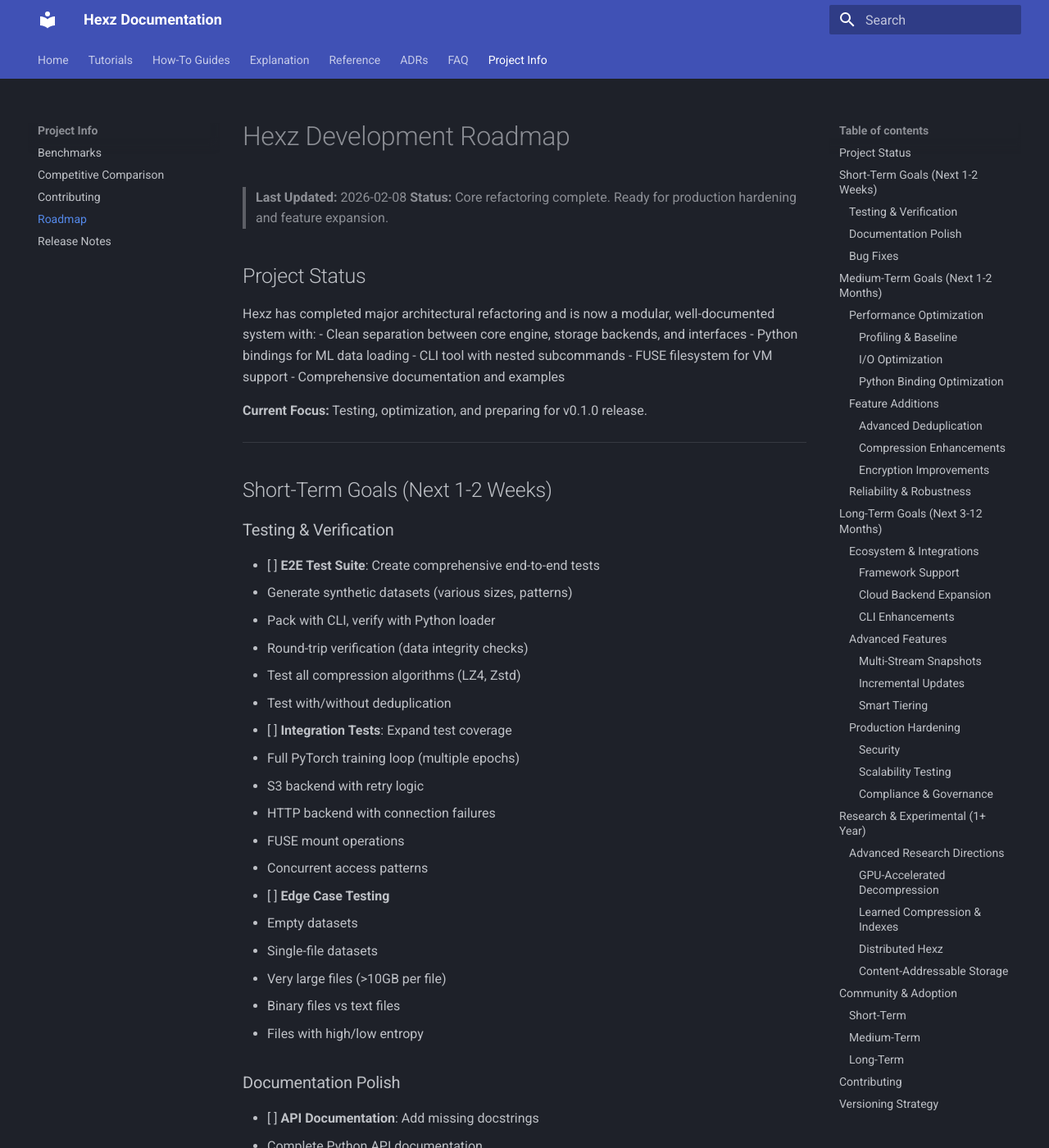
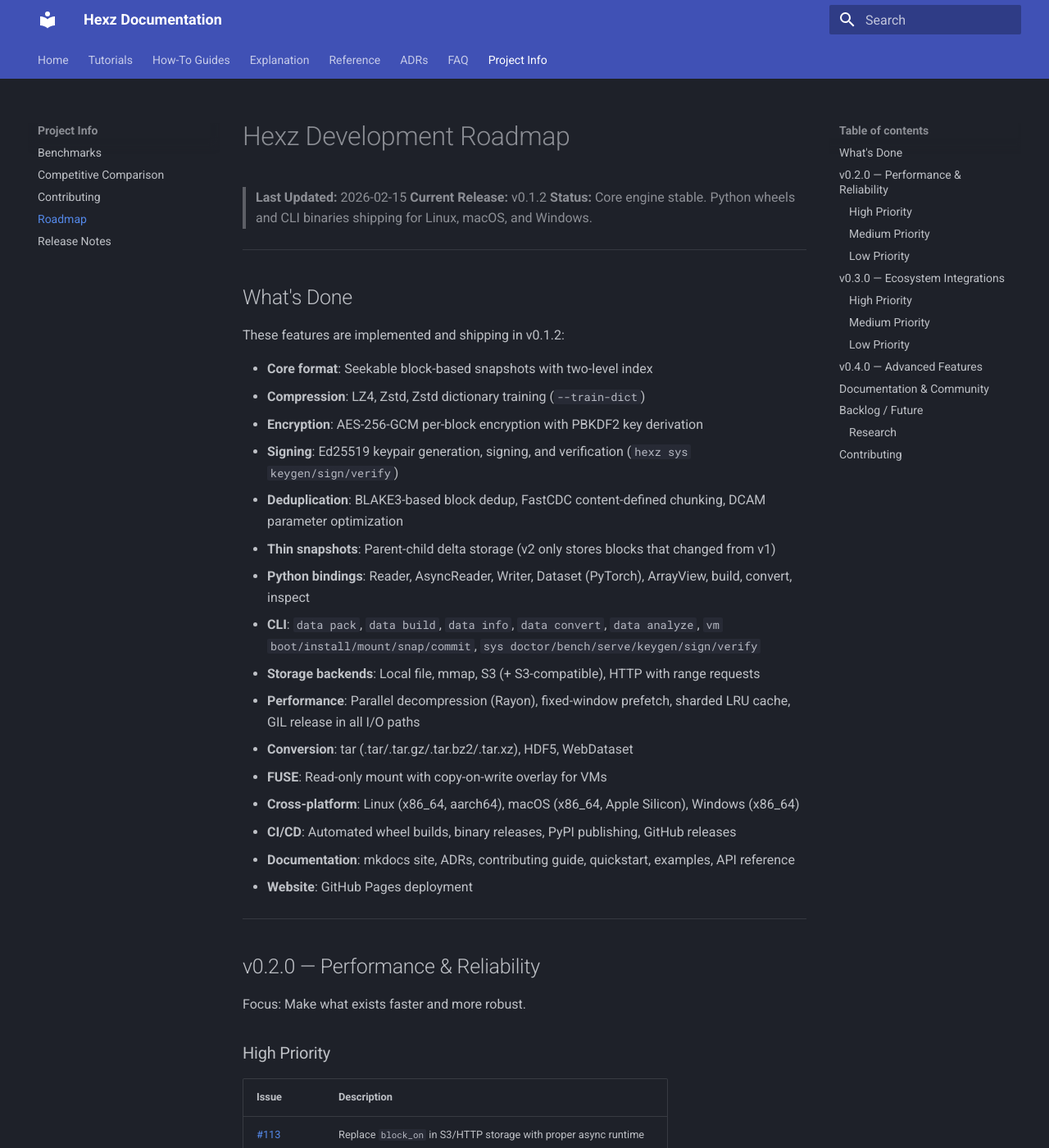
Before and after one commit to hexz-org/hexz, an MkDocs documentation site: the page built from docs/project-docs/ROADMAP.md, in a window 1280 px wide and 1400 px high. Shown: the whole window at 82% size. Built offline with MkDocs 1.6.1 and Material for MkDocs 9.7.7, drawn with Linux system fonts in a browser that asks for light colours; some of the changed text lies outside the part shown.

Commit message:
fix: Updated roadmap to be more accurate for plan for each version.

```diff
--- a/docs/project-docs/ROADMAP.md
+++ b/docs/project-docs/ROADMAP.md
@@ -1,346 +1,184 @@
 # Hexz Development Roadmap
 
-> **Last Updated:** 2026-02-08
-> **Status:** Core refactoring complete. Ready for production hardening and feature expansion.
-
-## Project Status
-
-Hexz has completed major architectural refactoring and is now a modular, well-documented system with:
-- Clean separation between core engine, storage backends, and interfaces
-- Python bindings for ML data loading
-- CLI tool with nested subcommands
-- FUSE filesystem for VM support
-- Comprehensive documentation and examples
-
-**Current Focus:** Testing, optimization, and preparing for v0.1.0 release.
+> **Last Updated:** 2026-02-15
+> **Current Release:** v0.1.2
+> **Status:** Core engine stable. Python wheels and CLI binaries shipping for Linux, macOS, and Windows.
 
 ---
 
-## Short-Term Goals (Next 1-2 Weeks)
+## What's Done
 
-### Testing & Verification
-- [ ] **E2E Test Suite**: Create comprehensive end-to-end tests
-  - Generate synthetic datasets (various sizes, patterns)
-  - Pack with CLI, verify with Python loader
-  - Round-trip verification (data integrity checks)
-  - Test all compression algorithms (LZ4, Zstd)
-  - Test with/without deduplication
+These features are implemented and shipping in v0.1.2:
 
-- [ ] **Integration Tests**: Expand test coverage
-  - Full PyTorch training loop (multiple epochs)
-  - S3 backend with retry logic
-  - HTTP backend with connection failures
-  - FUSE mount operations
-  - Concurrent access patterns
-
-- [ ] **Edge Case Testing**
-  - Empty datasets
-  - Single-file datasets
-  - Very large files (>10GB per file)
-  - Binary files vs text files
-  - Files with high/low entropy
-
-### Documentation Polish
-- [ ] **API Documentation**: Add missing docstrings
-  - Complete Python API documentation
-  - Rust API docs for public interfaces
-  - Code examples in all doc comments
-
-- [ ] **User Guides**
-  - Quick start guide (5 minutes to first result)
-  - Migration guides (from tar, HDF5, WebDataset)
-  - Troubleshooting common issues
-
-### Bug Fixes
-- [ ] Address any issues found during E2E testing
-- [ ] Fix compiler warnings if any new ones appear
-- [ ] Memory leak detection (valgrind)
+- **Core format**: Seekable block-based snapshots with two-level index
+- **Compression**: LZ4, Zstd, Zstd dictionary training (`--train-dict`)
+- **Encryption**: AES-256-GCM per-block encryption with PBKDF2 key derivation
+- **Signing**: Ed25519 keypair generation, signing, and verification (`hexz sys keygen/sign/verify`)
+- **Deduplication**: BLAKE3-based block dedup, FastCDC content-defined chunking, DCAM parameter optimization
+- **Thin snapshots**: Parent-child delta storage (v2 only stores blocks that changed from v1)
+- **Python bindings**: Reader, AsyncReader, Writer, Dataset (PyTorch), ArrayView, build, convert, inspect
+- **CLI**: `data pack`, `data build`, `data info`, `data convert`, `data analyze`, `vm boot/install/mount/snap/commit`, `sys doctor/bench/serve/keygen/sign/verify`
+- **Storage backends**: Local file, mmap, S3 (+ S3-compatible), HTTP with range requests
+- **Performance**: Parallel decompression (Rayon), fixed-window prefetch, sharded LRU cache, GIL release in all I/O paths
+- **Conversion**: tar (.tar/.tar.gz/.tar.bz2/.tar.xz), HDF5, WebDataset
+- **FUSE**: Read-only mount with copy-on-write overlay for VMs
+- **Cross-platform**: Linux (x86_64, aarch64), macOS (x86_64, Apple Silicon), Windows (x86_64)
+- **CI/CD**: Automated wheel builds, binary releases, PyPI publishing, GitHub releases
+- **Documentation**: mkdocs site, ADRs, contributing guide, quickstart, examples, API reference
+- **Website**: GitHub Pages deployment
 
 ---
 
-## Medium-Term Goals (Next 1-2 Months)
+## v0.2.0 — Performance & Reliability
 
-### Performance Optimization
+Focus: Make what exists faster and more robust.
 
-#### Profiling & Baseline
-- [ ] **Establish Baselines**: Benchmark current performance
-  - Random read latency (p50, p95, p99)
-  - Sequential read throughput
-  - Compression/decompression speed
-  - Memory usage patterns
-  - CPU utilization
+### High Priority
 
-- [ ] **Profile Hot Paths**
-  - Use `perf` and flamegraph to identify bottlenecks
-  - Memory allocation profiling
-  - Cache miss analysis
-  - Lock contention analysis
+| Issue | Description |
+|---|---|
+| [#113](https://github.com/hexz-org/hexz/issues/113) | Replace `block_on` in S3/HTTP storage with proper async runtime |
+| [#114](https://github.com/hexz-org/hexz/issues/114) | Shard the page cache Mutex (single global lock is a bottleneck) |
+| [#115](https://github.com/hexz-org/hexz/issues/115) | Reduce per-call locking overhead in Python loader cursor |
+| [#122](https://github.com/hexz-org/hexz/issues/122) | Reusable buffer pool for decompression (reduce allocator pressure) |
+| [#86](https://github.com/hexz-org/hexz/issues/86) | Error recovery: retry with exponential backoff, circuit breaker |
+| [#127](https://github.com/hexz-org/hexz/issues/127) | SLA/reliability testing suite |
+| [#144](https://github.com/hexz-org/hexz/issues/144) | Improve mutation testing for Python and Rust |
 
-#### I/O Optimization
-- [ ] **Async I/O Improvements**
-  - Optimize prefetch scheduling
-  - Implement adaptive prefetch based on access patterns
-  - Batch small reads into larger requests
-  - Parallel block decompression
+### Medium Priority
 
-- [ ] **Cache Tuning**
-  - Adaptive cache sizing based on workload
-  - Better eviction policy (consider frequency + recency)
-  - Per-dataset cache statistics and tuning
+| Issue | Description |
+|---|---|
+| [#73](https://github.com/hexz-org/hexz/issues/73) | Profile hot paths with perf/flamegraph, identify cache misses |
+| [#74](https://github.com/hexz-org/hexz/issues/74) | Adaptive prefetch based on access patterns (currently fixed window) |
+| [#75](https://github.com/hexz-org/hexz/issues/75) | Batch small reads into larger backend requests |
+| [#78](https://github.com/hexz-org/hexz/issues/78) | Further reduce GIL contention in Python read path |
+| [#79](https://github.com/hexz-org/hexz/issues/79) | Zero-copy buffer sharing with NumPy/PyTorch |
+| [#116](https://github.com/hexz-org/hexz/issues/116) | Cap deduplication map memory growth for very large packs |
+| [#106](https://github.com/hexz-org/hexz/issues/106) | CI benchmark baseline comparison (detect regressions) |
+| [#128](https://github.com/hexz-org/hexz/issues/128) | Performance regression testing in CI |
+| [#56](https://github.com/hexz-org/hexz/issues/56) | `Writer.add_bytes()` without temporary file (direct Rust API) |
+| [#101](https://github.com/hexz-org/hexz/issues/101) | Fuzz testing for parsers and format (infrastructure exists, needs targets) |
+| [#102](https://github.com/hexz-org/hexz/issues/102) | Security audit and dependency review |
+| [#69](https://github.com/hexz-org/hexz/issues/69) | Edge case tests: empty dataset, single-file, very large file |
+| [#68](https://github.com/hexz-org/hexz/issues/68) | Integration test: concurrent access patterns |
+| [#64](https://github.com/hexz-org/hexz/issues/64) | Integration test: full PyTorch training loop (multiple epochs) |
 
-#### Python Binding Optimization
-- [ ] **Reduce GIL Contention**
-  - Keep more work in Rust threads
-  - Minimize Python callback overhead
-  - Batch operations to reduce crossings
+### Low Priority
 
-- [ ] **Zero-Copy Improvements**
-  - Direct buffer sharing with NumPy/PyTorch
-  - Avoid unnecessary memcpy operations
-
-### Feature Additions
-
-#### Advanced Deduplication
-- [ ] **DCAM Parameter Tuning**
-  - Implement automatic parameter selection
-  - Add dry-run mode to estimate savings before packing
-  - CLI command: `hexz analyze <input> --estimate-savings`
-
-- [ ] **Dedup Statistics**
-  - Show deduplication ratio in `hexz inspect`
-  - Track per-block dedup hits during reads
-  - Generate dedup efficiency reports
-
-#### Compression Enhancements
-- [ ] **Compression Dictionary Training**
-  - ZSTD dictionary training for better ratios
-  - Sample-based dictionary generation
-  - Store dictionary in snapshot header
-
-- [ ] **Per-Block Compression Selection**
-  - Detect incompressible blocks (skip compression)
-  - Choose algorithm based on block entropy
-  - Store compression method per-block
-
-#### Encryption Improvements
-- [ ] **Key Management**
-  - Support for key rotation
-  - Multiple encryption key support
-  - Integration with system keychains
-
-- [ ] **Signed Snapshots**
-  - Cryptographic signatures for tamper detection
-  - Verify signature on read
-  - CLI commands for signing/verification
-
-### Reliability & Robustness
-- [ ] **Error Recovery**
-  - Automatic retry with exponential backoff
-  - Graceful degradation on backend failures
-  - Circuit breaker pattern for flaky backends
-
-- [ ] **Corruption Detection**
-  - Verify checksums on read
-  - Detect truncated files
-  - Self-healing index reconstruction
-
-- [ ] **Monitoring & Observability**
-  - Structured logging with tracing
-  - Metrics export (Prometheus format)
-  - Performance counters for debugging
+| Issue | Description |
+|---|---|
+| [#77](https://github.com/hexz-org/hexz/issues/77) | Adaptive cache sizing and eviction policy |
+| [#118](https://github.com/hexz-org/hexz/issues/118) | Benchmark/document memory usage for large packs |
+| [#54](https://github.com/hexz-org/hexz/issues/54) | Profile and optimize async I/O paths |
+| [#70](https://github.com/hexz-org/hexz/issues/70) | Edge case tests: binary vs text, high vs low entropy |
+| [#65](https://github.com/hexz-org/hexz/issues/65) | Integration test: S3 backend with retry logic |
+| [#66](https://github.com/hexz-org/hexz/issues/66) | Integration test: HTTP backend with connection failures |
+| [#67](https://github.com/hexz-org/hexz/issues/67) | Integration test: FUSE mount operations |
 
 ---
 
-## Long-Term Goals (Next 3-12 Months)
+## v0.3.0 — Ecosystem Integrations
 
-### Ecosystem & Integrations
+Focus: Make Hexz work with popular ML frameworks and cloud providers.
 
-#### Framework Support
-- [ ] **TensorFlow Integration**
-  - Create `tf.data.Dataset` wrapper
-  - Optimize for TF's data pipeline
-  - Benchmark vs tfrecords
+### High Priority
 
-- [ ] **JAX Support**
-  - JAX-compatible dataset wrapper
-  - Integration with grain library
+| Issue | Description |
+|---|---|
+| [#139](https://github.com/hexz-org/hexz/issues/139) | Hugging Face Datasets integration (plugin for `datasets` library) |
 
-- [ ] **Hugging Face Datasets**
-  - Plugin for `datasets` library
-  - Enable streaming HF datasets via Hexz
+### Medium Priority
 
-#### Cloud Backend Expansion
-- [ ] **Azure Blob Storage Backend**
-  - Implement StorageBackend trait
-  - Handle authentication
-  - Optimize for Azure-specific features
+| Issue | Description |
+|---|---|
+| [#140](https://github.com/hexz-org/hexz/issues/140) | PyTorch Hub integration |
+| [#50](https://github.com/hexz-org/hexz/issues/50) | TensorFlow `tf.data.Dataset` wrapper (currently stubbed) |
+| [#88](https://github.com/hexz-org/hexz/issues/88) | Azure Blob Storage backend |
+| [#89](https://github.com/hexz-org/hexz/issues/89) | Google Cloud Storage backend |
+| [#47](https://github.com/hexz-org/hexz/issues/47) | `hexz data diff` — compare two snapshots |
+| [#95](https://github.com/hexz-org/hexz/issues/95) | `hexz data merge` — merge two snapshots |
+| [#96](https://github.com/hexz-org/hexz/issues/96) | `hexz data repair` — repair corrupted snapshots |
+| [#135](https://github.com/hexz-org/hexz/issues/135) | Streaming writer / append mode |
+| [#136](https://github.com/hexz-org/hexz/issues/136) | Snapshot versioning and lineage tracking |
+| [#80](https://github.com/hexz-org/hexz/issues/80) | DCAM `--estimate-savings` dry-run mode |
+| [#129](https://github.com/hexz-org/hexz/issues/129) | Access control and audit logging |
 
-- [ ] **Google Cloud Storage Backend**
-  - GCS StorageBackend implementation
-  - Service account authentication
-  - Regional optimization
+### Low Priority
 
-- [ ] **MinIO Optimization**
-  - Test and optimize for MinIO (S3-compatible)
-  - Handle MinIO-specific quirks
-
-#### CLI Enhancements
-- [ ] **Interactive TUI Mode**
-  - Browse snapshots interactively
-  - View statistics and metadata
-  - Live progress monitoring
-
-- [ ] **Data Migration Tools**
-  - `hexz convert tar <input> <output>` - Convert tar archives
-  - `hexz convert hdf5 <input> <output>` - Convert HDF5 files
-  - `hexz convert webdataset <input> <output>` - Convert WebDataset shards
-
-- [ ] **Snapshot Management**
-  - `hexz diff <snap1> <snap2>` - Compare snapshots
-  - `hexz merge <snap1> <snap2> <output>` - Merge snapshots
-  - `hexz repair <snapshot>` - Repair corrupted snapshots
-
-### Advanced Features
-
-#### Multi-Stream Snapshots
-- [ ] **Named Streams**
-  - Store multiple logical streams in one file
-  - Example: images + labels + metadata as separate streams
-  - Efficient stream switching
-
-- [ ] **Virtual Concatenation**
-  - Treat multiple snapshots as one logical dataset
-  - Transparent boundary crossing
-  - Useful for incremental dataset updates
-
-#### Incremental Updates
-- [ ] **Delta Encoding**
-  - Binary diff between snapshot versions
-  - Efficient patch generation
-  - Apply patches to create new snapshots
-
-- [ ] **Rolling Hash Optimization**
-  - Better CDC parameters for version control
-  - Track file moves and renames
-
-#### Smart Tiering
-- [ ] **Hot/Cold Data Management**
-  - Automatic classification based on access patterns
-  - Move cold data to cheaper storage
-  - Keep hot data in fast cache
-
-- [ ] **Predictive Prefetching**
-  - ML-based prefetch predictor
-  - Learn from access patterns
-  - Minimize cache misses
-
-### Production Hardening
-
-#### Security
-- [ ] **Security Audit**
-  - Review code for vulnerabilities
-  - Fuzz testing all parsers
-  - Third-party security review
-
-- [ ] **Supply Chain Security**
-  - Pin dependencies
-  - Verify checksums
-  - Signed releases
-
-#### Scalability Testing
-- [ ] **Large-Scale Tests**
-  - 1TB+ snapshots
-  - 100M+ samples
-  - 1000+ concurrent readers
-  - Multi-day stress tests
-
-#### Compliance & Governance
-- [ ] **Data Retention Policies**
-  - Automatic expiration
-  - Audit logging
-  - Compliance reporting
+| Issue | Description |
+|---|---|
+| [#91](https://github.com/hexz-org/hexz/issues/91) | JAX / grain dataset support |
+| [#90](https://github.com/hexz-org/hexz/issues/90) | MinIO optimization and compatibility testing |
+| [#81](https://github.com/hexz-org/hexz/issues/81) | Dedup statistics in `hexz data info` output |
+| [#82](https://github.com/hexz-org/hexz/issues/82) | Zstd dictionary training improvements |
+| [#83](https://github.com/hexz-org/hexz/issues/83) | Per-block compression selection (skip incompressible) |
+| [#55](https://github.com/hexz-org/hexz/issues/55) | Python `verify()`: checksum-only path without signature |
 
 ---
 
-## Research & Experimental (1+ Year)
+## v0.4.0 — Advanced Features
 
-### Advanced Research Directions
+Focus: Format extensions and power-user capabilities.
 
-#### GPU-Accelerated Decompression
-- Investigate GPU-direct decompression
-- CUDA kernel for LZ4/Zstd
-- Direct GPU memory loading
-
-#### Learned Compression & Indexes
-- Neural compression for domain-specific data
-- Learned index structures for faster lookup
-- Adaptive algorithms based on dataset characteristics
-
-#### Distributed Hexz
-- Multi-writer coordination
-- Distributed caching
-- Global deduplication across machines
-
-#### Content-Addressable Storage
-- CAS integration for datasets
-- Global deduplication namespace
-- P2P dataset sharing
+| Issue | Description | Priority |
+|---|---|---|
+| [#97](https://github.com/hexz-org/hexz/issues/97) | Named streams (multi-stream in one snapshot) | Low |
+| [#98](https://github.com/hexz-org/hexz/issues/98) | Virtual concatenation of multiple snapshots | Low |
+| [#99](https://github.com/hexz-org/hexz/issues/99) | Delta encoding / binary diff between snapshots | Low |
+| [#100](https://github.com/hexz-org/hexz/issues/100) | Hot/cold data tiering | Low |
+| [#84](https://github.com/hexz-org/hexz/issues/84) | Key rotation, multiple keys, keychain integration | Low |
+| [#45](https://github.com/hexz-org/hexz/issues/45) | Handle parent encryption in thin snapshots | Low |
+| [#87](https://github.com/hexz-org/hexz/issues/87) | Structured logging and Prometheus metrics | Low |
+| [#93](https://github.com/hexz-org/hexz/issues/93) | CLI interactive TUI mode | Low |
+| [#137](https://github.com/hexz-org/hexz/issues/137) | Bandwidth throttling and rate limiting | Low |
 
 ---
 
-## Community & Adoption
+## Documentation & Community
 
-### Short-Term
-- [ ] Prepare v0.1.0 release
-- [ ] Create release notes and migration guide
-- [ ] Set up issue templates and contribution guidelines
-- [ ] Create example notebooks (Jupyter, Colab)
+Ongoing across all versions.
 
-### Medium-Term
-- [ ] Conference talks and papers
-- [ ] Blog posts and tutorials
-- [ ] Integration examples (real ML projects)
-- [ ] Video demonstrations
+| Issue | Description | Priority |
+|---|---|---|
+| [#104](https://github.com/hexz-org/hexz/issues/104) | Issue and PR templates | Medium |
+| [#105](https://github.com/hexz-org/hexz/issues/105) | Example notebooks (Jupyter, Colab) | Medium |
+| [#59](https://github.com/hexz-org/hexz/issues/59) | Migration guides: tar, HDF5, WebDataset | Medium |
+| [#60](https://github.com/hexz-org/hexz/issues/60) | Troubleshooting common issues doc | Medium |
+| [#126](https://github.com/hexz-org/hexz/issues/126) | Production deploy guide | Medium |
+| [#125](https://github.com/hexz-org/hexz/issues/125) | Landing page with comparison benchmarks | Medium |
+| [#124](https://github.com/hexz-org/hexz/issues/124) | ROI/cost saving calculator | Medium |
+| [#132](https://github.com/hexz-org/hexz/issues/132) | Quick start video | Low |
+| [#130](https://github.com/hexz-org/hexz/issues/130) | Multi-cloud cost optimization guide | Low |
 
-### Long-Term
-- [ ] Build community around Hexz
-- [ ] Commercial support options
-- [ ] Managed hosting service
-- [ ] Enterprise features
+---
+
+## Backlog / Future
+
+Ideas that don't have a version target yet.
+
+| Issue | Description | Priority |
+|---|---|---|
+| [#46](https://github.com/hexz-org/hexz/issues/46) | Firecracker boot orchestration | Low |
+| [#107](https://github.com/hexz-org/hexz/issues/107) | Large-scale tests: 1TB+ snapshot, 100M+ samples | Low |
+| [#108](https://github.com/hexz-org/hexz/issues/108) | Stress test: 1000+ concurrent readers | Low |
+| [#131](https://github.com/hexz-org/hexz/issues/131) | Managed service / SaaS offering design | Low |
+| [#133](https://github.com/hexz-org/hexz/issues/133) | VS Code / PyCharm plugins | Low |
+| [#134](https://github.com/hexz-org/hexz/issues/134) | Dataset registry / catalog | Low |
+| [#141](https://github.com/hexz-org/hexz/issues/141) | Anonymous usage telemetry (opt-in) | Low |
+| [#142](https://github.com/hexz-org/hexz/issues/142) | Cost analytics dashboard | Low |
+
+### Research
+
+- GPU-accelerated decompression (nvCOMP / CUDA kernels for LZ4/Zstd)
+- Learned compression and index structures
+- Distributed multi-writer coordination and global deduplication
+- Content-addressable storage / P2P dataset sharing
 
 ---
 
 ## Contributing
 
-Priority areas for contributions:
+See [CONTRIBUTING.md](CONTRIBUTING.md) for development setup.
 
-**High Priority:**
-- Testing and bug reports
-- Performance benchmarking
-- Documentation improvements
-- Example projects and tutorials
-
-**Medium Priority:**
-- New backend implementations (Azure, GCS)
-- Framework integrations (TensorFlow, JAX)
-- CLI enhancements
-- Monitoring and observability
-
-**Research:**
-- Novel compression algorithms
-- ML-based optimization
-- Distributed systems features
-
-See [CONTRIBUTING.md](CONTRIBUTING.md) for development setup and guidelines.
-
----
-
-## Versioning Strategy
-
-**v0.1.x** - Core stability, bug fixes, testing
-**v0.2.x** - Performance optimizations, DCAM tuning
-**v0.3.x** - Framework integrations, cloud backends
-**v0.4.x** - Advanced features (multi-stream, incremental)
-**v1.0.0** - Production-ready stable release
-
-Current target: **v0.1.0** by end of March 2026
+**Good first issues:** [#104](https://github.com/hexz-org/hexz/issues/104), [#118](https://github.com/hexz-org/hexz/issues/118), [#132](https://github.com/hexz-org/hexz/issues/132)
```
